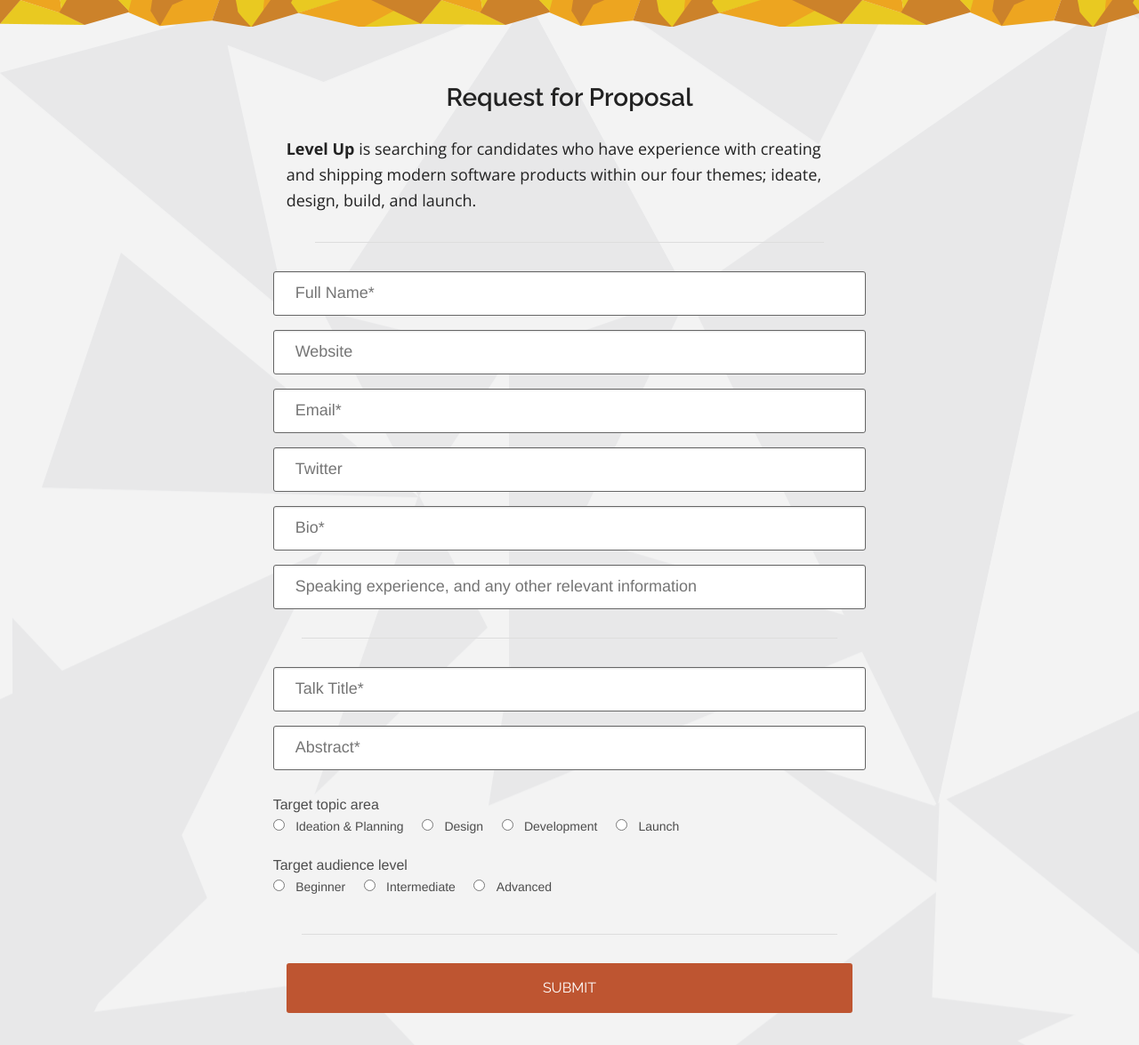
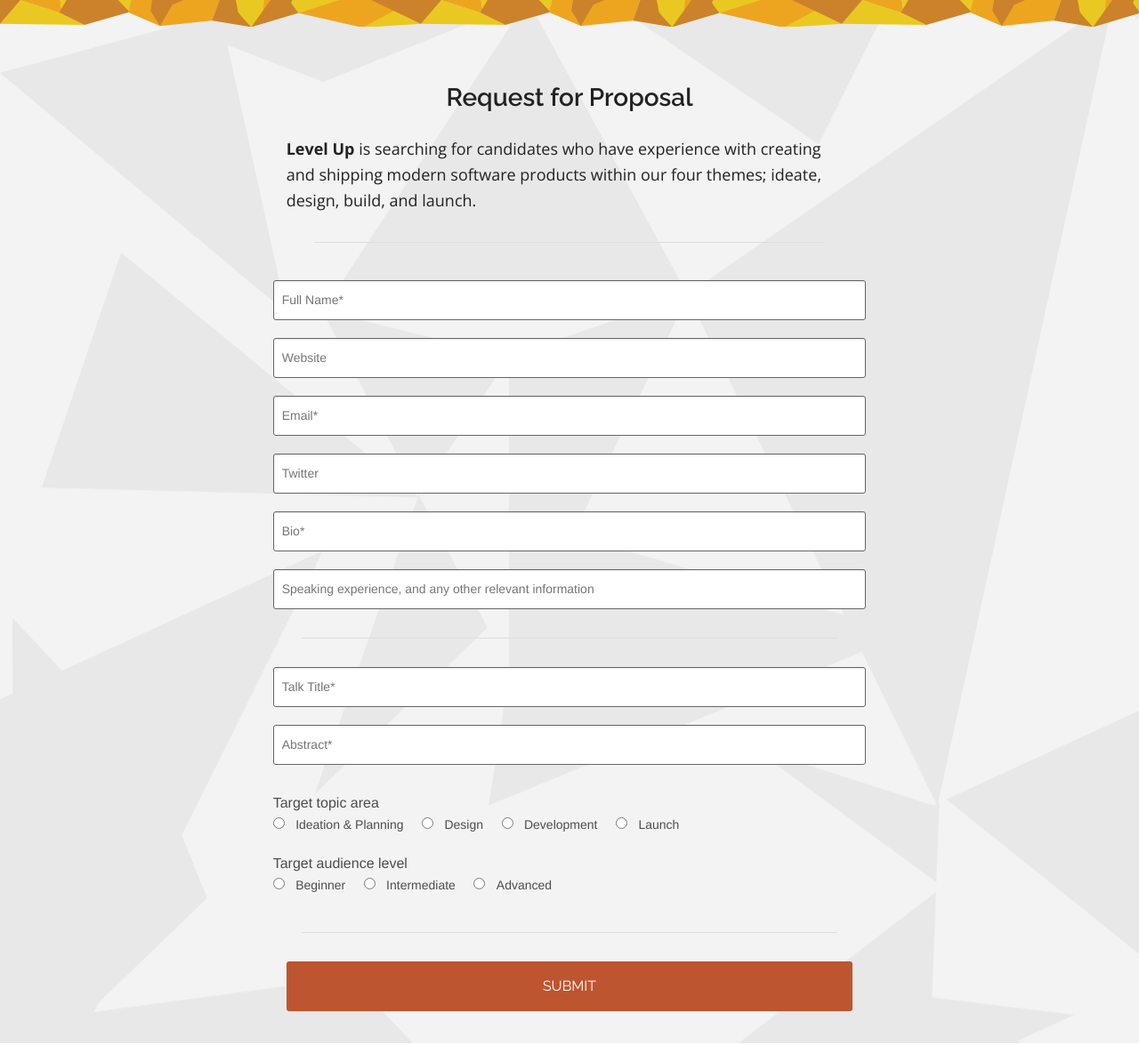
Before and after one commit to madglory/level-up, a Jekyll site: the page built from request-for-proposal/index.html, in a window 1280 px wide. Shown: the whole page at 89% size. Built offline with Jekyll 4.4.1, drawn with Linux system fonts in a browser that asks for light colours; nearby versions of some CDN libraries; library files that are not in the unit come from our copies.

Commit message:
fixed firefox input box bug

```diff
--- a/css/style.css
+++ b/css/style.css
@@ -421,11 +421,13 @@
 }
 
 input[type="text"] {
+	color: #8A8A8A;
+	border-color: #666;
 	border-radius: 3px;
-	padding: 1.5rem;
-	border-color: #666666;
-	font-size: large;
-	color: #8a8a8a;
+	padding: 9px;
+	margin-top: 10px;
+	margin-bottom: 20px;
+	height: 45px;
 }
 
 textarea[type="text"] {
--- a/js/app.js
+++ b/js/app.js
@@ -17,7 +17,7 @@
 
   var userBrowser = BrowserDetect();
   console.log(BrowserDetect());
-  if(userBrowser != 'MSIE' && userBrowser != 'Firefox'){
+  if(userBrowser != 'MSIE'){
       $('.input-label').hide();
       console.log('user in webkit based browser, hiding labels');
   }
```
